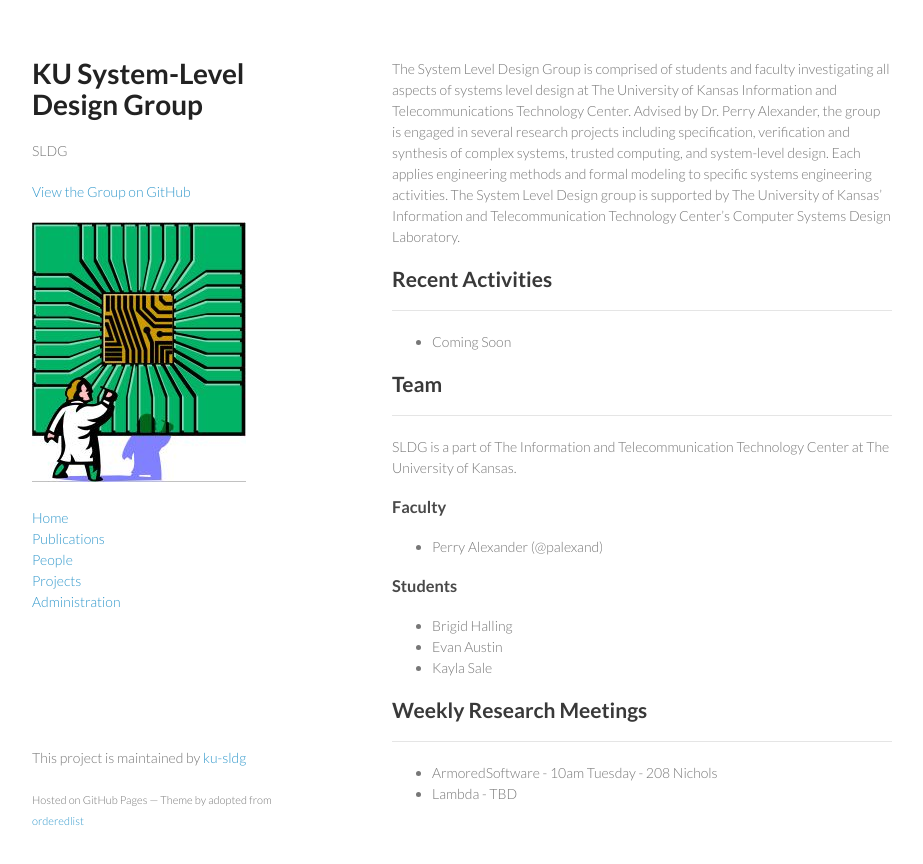
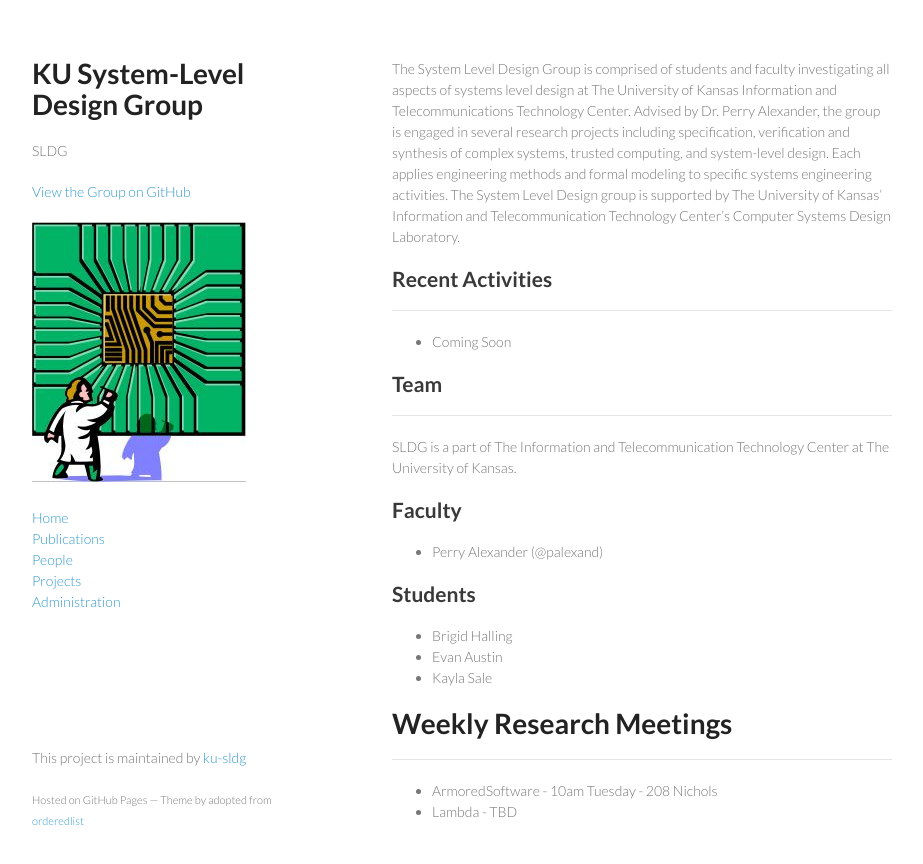
Before and after one commit to ku-sldg/ku-sldg.github.io, a Jekyll site: the page built from index.md, in a window 1280 px wide. Shown: the top 864 px of the page, without its empty margins (178-1101 px from the left). Built offline with Jekyll 4.4.1, drawn with Linux system fonts in a browser that asks for light colours.

```diff
--- a/index.md
+++ b/index.md
@@ -15,27 +15,30 @@ The University of Kansas' Information and Telecommunication Technology
 Center's Computer Systems Design Laboratory.
 
 ## Recent Activities
+
 -----
 
 * Coming Soon
 
 ## Team
+
 -----
 
 SLDG is a part of The Information and Telecommunication
 Technology Center at The University of Kansas.
 
-### Faculty
+## Faculty
 
 * Perry Alexander (@palexand)
 
-### Students
+## Students
 
 * Brigid Halling
 * Evan Austin
 * Kayla Sale
 
-## Weekly Research Meetings
+# Weekly Research Meetings
+
 -----
 
 * ArmoredSoftware - 10am Tuesday - 208 Nichols
```
Also changed, not shown: projects.md (+2 -2 lines), publications.md (+1 -1 lines).
